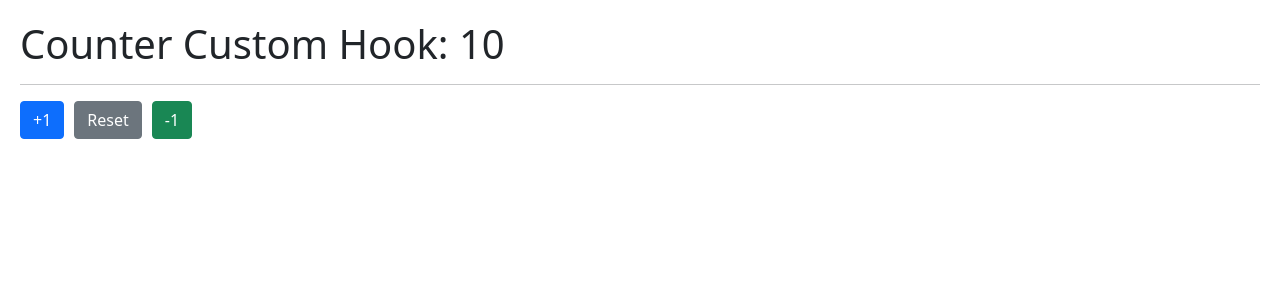
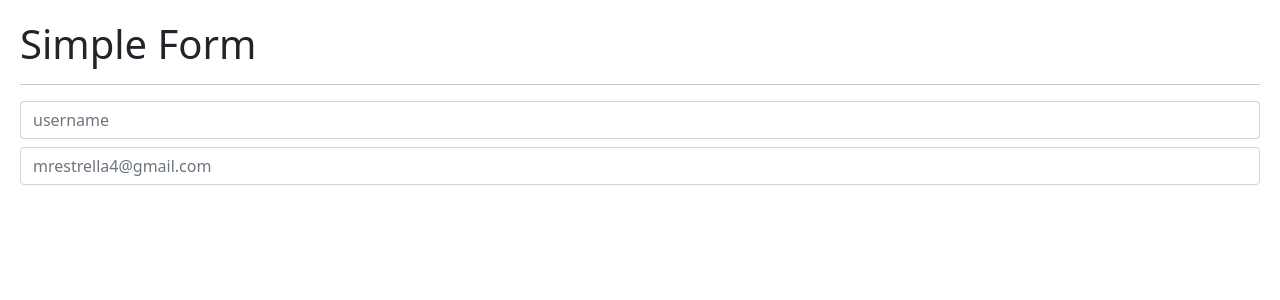
Before and after one commit to mlestrella843/HooksApp, a React (Vite) app: page / in a window 1280 px wide. Shown: the top 300 px of the page. Built offline with nearby package versions, Linux system fonts and the light colour scheme.

Commit message:
userEffect Hook

```diff
--- /dev/null
+++ b/src/02-useEffect/SimpleForm.jsx
@@ -0,0 +1,42 @@
+import { useState } from "react"
+
+export const SimpleForm = () => {
+
+    const [formState, setFormState] = useState ({
+        username: 'Maria',
+        email: 'maria@google.com'
+
+
+
+
+    })
+
+
+
+
+
+  return (
+    <>
+
+        <h1>Simple Form</h1>
+        <hr />
+
+        <input
+            type="text"
+            className="form-control"
+            placeholder="username"
+            name="username"
+        />
+
+<input
+            type="email"
+            className="form-control mt-2"
+            placeholder="mrestrella4@gmail.com"
+            name="email"
+        />
+
+
+
+    </>
+  )
+}
--- a/src/main.jsx
+++ b/src/main.jsx
@@ -1,8 +1,9 @@
 import React from 'react';
 import ReactDOM from 'react-dom/client';
 import './index.css';
+import { SimpleForm } from './02-useEffect/SimpleForm';
 // import { CounterApp } from './01-useState/CounterApp';
-import { CounterWithCustomHook } from './01-useState/CounterWithCustomHook';
+// import { CounterWithCustomHook } from './01-useState/CounterWithCustomHook';
 
 // import { HooksApp } from './HooksApp';
 
@@ -11,6 +12,8 @@ ReactDOM.createRoot(document.getElementById('root')).render(
   <React.StrictMode>
     {/* <HooksApp /> */}
     {/* <CounterApp /> */}
-    <CounterWithCustomHook />
+    {/* <CounterWithCustomHook /> */}
+
+    <SimpleForm />
   </React.StrictMode>,
 )
```
